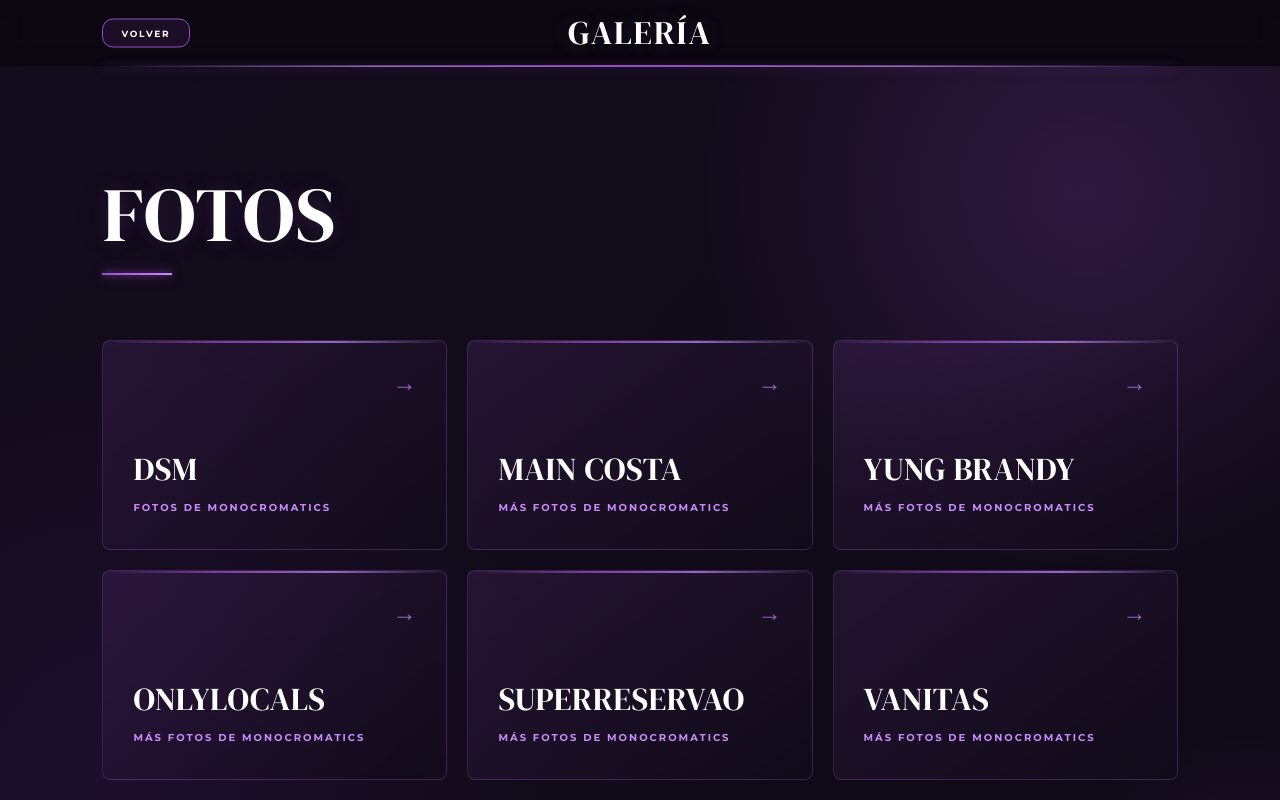
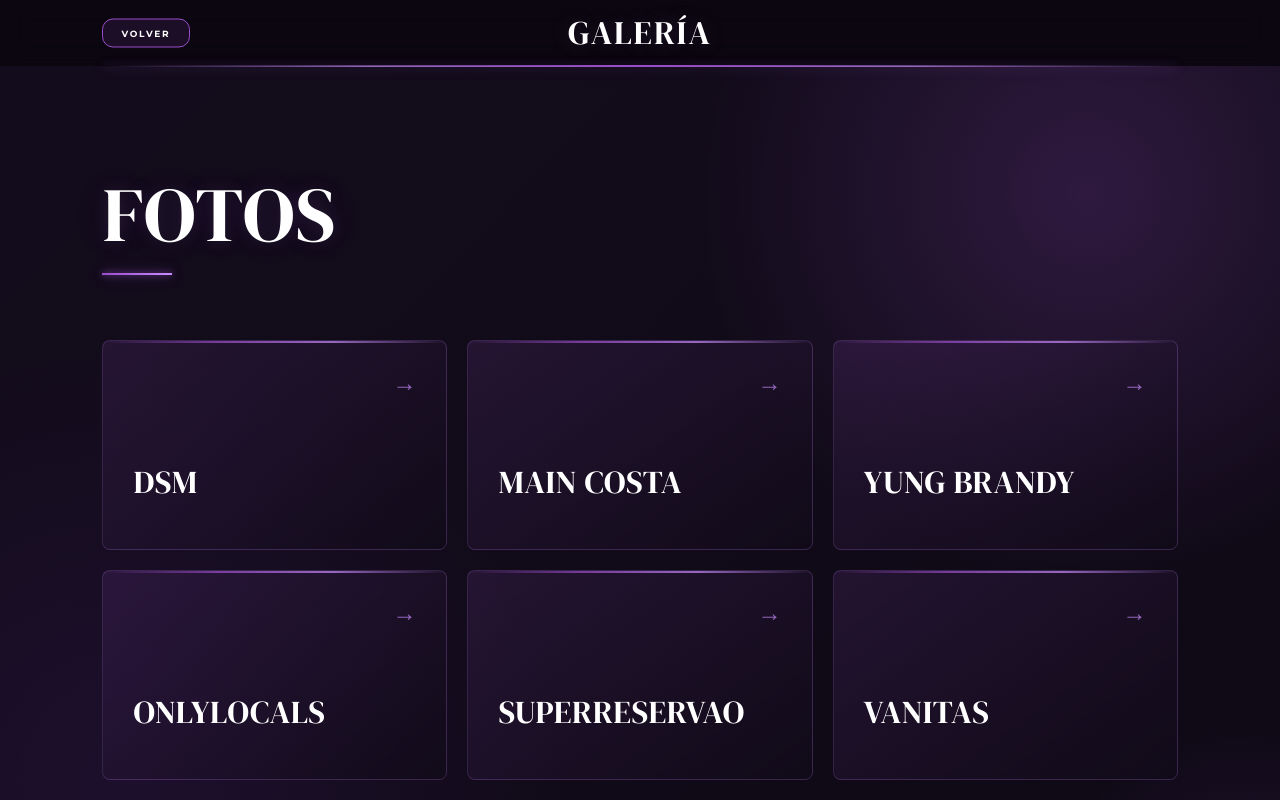
Before and after one commit to sarald8/mc_web, a website: page paginas/galeria.html in a window 1280 px wide. Shown: the top 800 px of the page. Drawn offline with Linux system fonts and the light colour scheme.

Commit message:
fixxxxxxx

```diff
--- a/paginas/galeria.html
+++ b/paginas/galeria.html
@@ -34,27 +34,27 @@
 
                 <a href="galeria_apartado1.html" class="galeria-card">
                     <h3>DSM</h3>
-                    <p>Fotos de Monocromatics</p>
+                    <!--<p>Fotos de Monocromatics</p>-->
                 </a>
                 <a href="galeria_apartado2.html" class="galeria-card">
                     <h3>MAIN COSTA</h3>
-                    <p>Más fotos de Monocromatics</p>
+                    <!--<p>Fotos de Monocromatics</p>-->
                 </a>
                 <a href="galeria_apartado3.html" class="galeria-card">
                     <h3>YUNG BRANDY</h3>
-                    <p>Más fotos de Monocromatics</p>
+                    <!--<p>Fotos de Monocromatics</p>-->
                 </a>
                 <a href="galeria_apartado4.html" class="galeria-card">
                     <h3>ONLYLOCALS</h3>
-                    <p>Más fotos de Monocromatics</p>
+                    <!--<p>Fotos de Monocromatics</p>-->
                 </a>
                 <a href="galeria_apartado5.html" class="galeria-card">
                     <h3>SUPERRESERVAO</h3>
-                    <p>Más fotos de Monocromatics</p>
+                    <!--<p>Fotos de Monocromatics</p>-->
                 </a>
                 <a href="galeria_apartado6.html" class="galeria-card">
                     <h3>VANITAS</h3>
-                    <p>Más fotos de Monocromatics</p>
+                    <!--<p>Fotos de Monocromatics</p>-->
                 </a>
 
             </div>
```
Also changed, not shown: index.html (+0 -1 lines).
